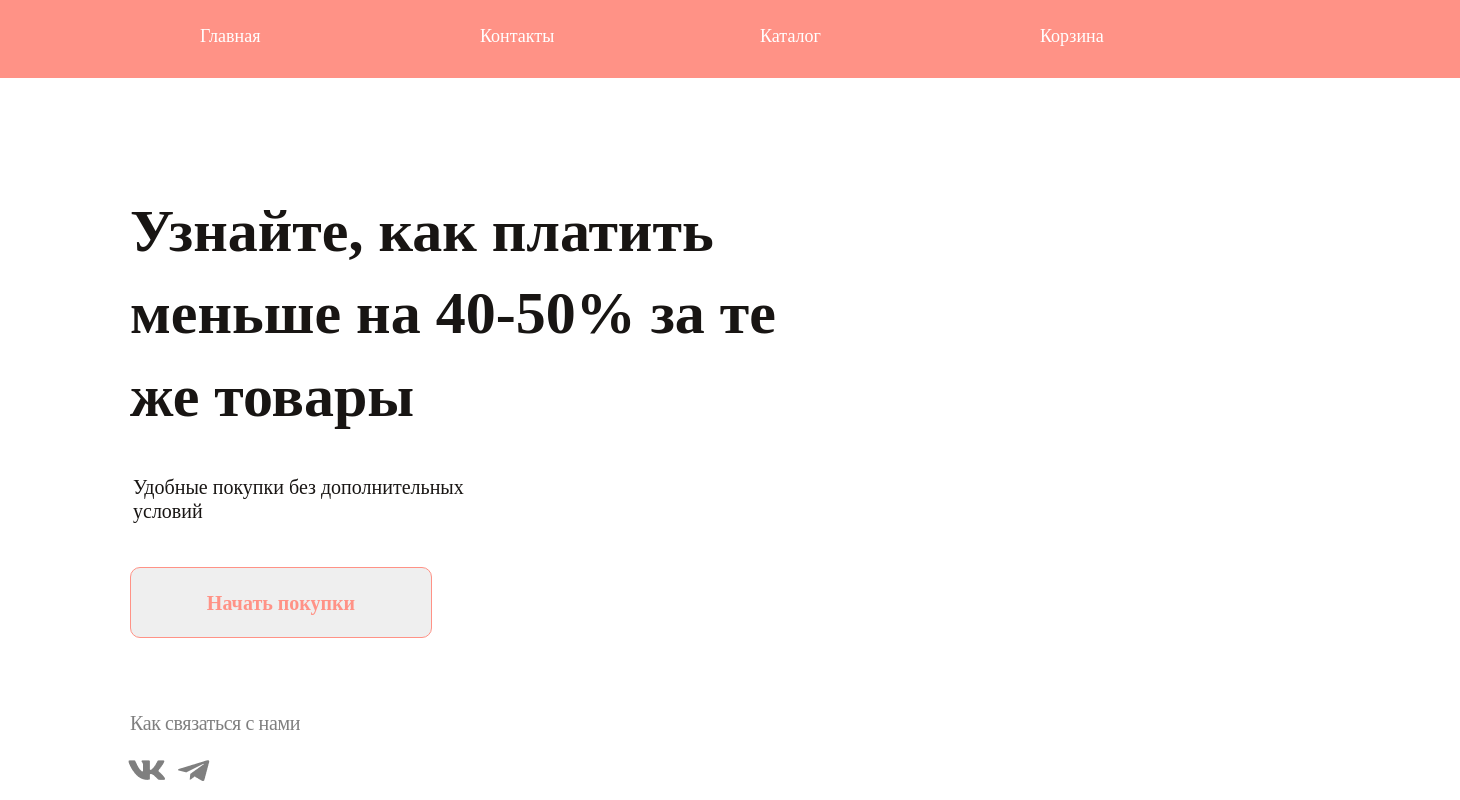
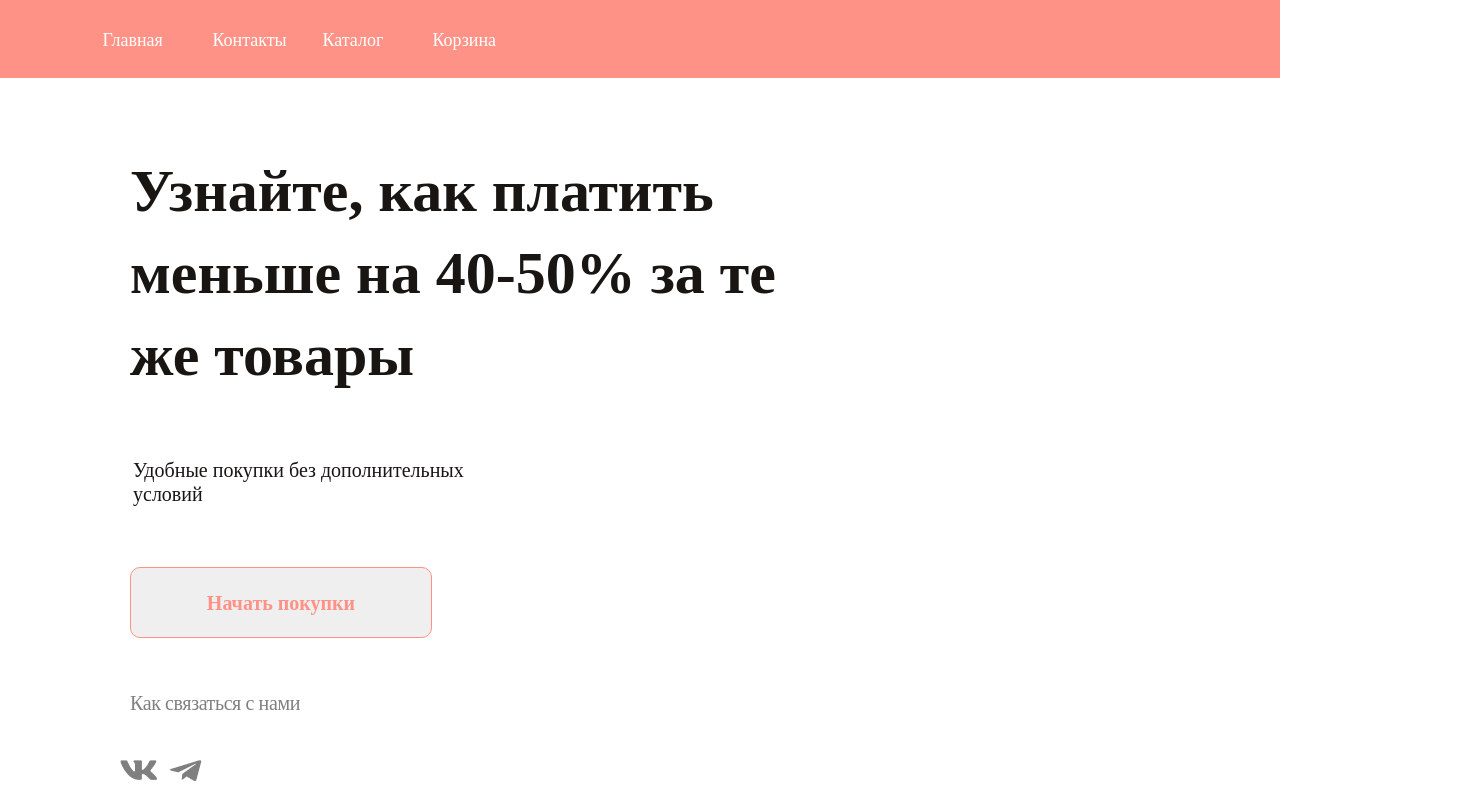
Before and after one commit to IlyaPivnev/shop1, a plain HTML site: page кодинг/index.html in a window 1280 px wide. Shown: the whole page, 1460 px wide, since content can reach past the window. Drawn offline with Linux system fonts and the light colour scheme.

Commit message:
fix: review

```diff
--- a/кодинг/index.html
+++ b/кодинг/index.html
@@ -1,34 +1,40 @@
 <!DOCTYPE html>
 <html lang="en">
-    <head>
-    <link rel="stylesheet" href="style.css">
-    <meta charset="UTF-8">
-    <meta http-equiv="X-UA-Compatible" content="IE=edge">
-    <meta name="viewport" content="width=device-width, initial-scale=1.0">
+
+<head>
+    <link rel="stylesheet" href="style.css" />
+    <meta charset="UTF-8" />
+    <meta http-equiv="X-UA-Compatible" content="IE=edge" />
+    <meta name="viewport" content="width=device-width, initial-scale=1.0" />
     <title>Document</title>
 </head>
+
 <body>
     <header>
-        <div  class="header">
-
         <a href="./index.html">Главная</a>
         <a href="./kontact.html">Контакты</a>
         <a href="./catalog.html">Каталог</a>
         <a href="./basket.html">Корзина</a>
+    </header>
+    <div class="section__info">
+        <h1 class="heading">
+            Узнайте, как платить меньше на 40-50% за те же товары
+        </h1>
+        <h2 class="smoll_heading">Удобные покупки без дополнительных условий</h2>
+        <!-- Если твоя ссылка куда то ведёт то лучше стилизовать саму ссылку без добавления внутрь кнопки-->
+        <a href="./catalog.html">
+            <button class="start_store">Начать покупки</button>
+        </a>
+    </div>
+    <div class="section__contacts">
+        <p class="connection">Как связаться с нами</p>
+        <div>
+            <img class="vk" src="./image/Vector.png" alt="*" />
+            <img class="tg" src="./image/Vector (1).png" alt="*" />
+        </div>
+    </div>
 
-        </div>
-
-        <div>
-            <h1 class="heading">Узнайте, как платить меньше на 40-50%
-                за те же товары</h1>
-                <h2 class="smoll_heading">Удобные покупки
-                    без дополнительных условий</h2>
-                    <a href="./catalog.html"><button class="start_store">Начать покупки</button></a>
-                    <p class="connection">Как связаться с нами</p>
-                    <img class="vk" src="./image/Vector.png" alt="*">
-                    <img class="tg" src="./image/Vector (1).png" alt="*">
-        </div>
-    </header>
     <script src="index.js"></script>
 </body>
+
 </html>
--- a/кодинг/style.css
+++ b/кодинг/style.css
@@ -1,27 +1,35 @@
-html{
+html {
     width: 100%;
     max-width: 100%;
     overflow-x: hidden;
 }
 
-div{
+* {
+    padding: 0;
+    margin: 0;
+}
+
+div {
     display: flex;
 }
 
-a{
-    text-decoration: none;
+header {
+    display: flex;
+    align-items: center;
+    height: 78px;
+    background: #FF9286;
+    justify-content: start;
+    padding: 0px 8%;
+    gap: 30px;
 }
 
-.header{
-    position: absolute;
-width: 1460px;
-height: 78px;
-left: 0px;
-top: 0px;
-background: #FF9286;
+header>a {
+    padding: 0;
+    margin: 0;
 }
 
-a{
+a {
+    text-decoration: none;
     width: 80px;
     height: 21px;
     font-family: 'Montserrat';
@@ -34,13 +42,12 @@ a{
     margin-top: 25px;
 }
 
-.heading{
+.heading {
     position: absolute;
     width: 676px;
     height: 233px;
     left: 130px;
     top: 150px;
-
     font-family: 'Arvo';
     font-style: normal;
     font-weight: 700;
@@ -49,74 +56,65 @@ line-height: 137.2%;
     color: #181513;
 }
 
-.smoll_heading{
+.smoll_heading {
     position: absolute;
     width: 400px;
     height: 59px;
     left: 133px;
     top: 458px;
-
     font-family: 'Montserrat';
     font-style: normal;
     font-weight: 300;
     font-size: 20px;
     line-height: 24px;
-
     color: #181513;
 }
 
-.start_store{
+.start_store {
     position: absolute;
     width: 171px;
     height: 24px;
     left: 195px;
     top: 591px;
-
     font-family: 'Montserrat';
     font-style: normal;
     font-weight: 600;
     font-size: 20px;
     line-height: 24px;
-
     color: #FF9286;
     box-sizing: border-box;
-
     position: absolute;
     width: 302px;
     height: 71px;
     left: 130px;
     top: 567px;
-
     border: 1px solid #FF9286;
     border-radius: 10px;
 }
 
-.connection{
+.connection {
     position: absolute;
     width: 216px;
     height: 24px;
     left: 130px;
     top: 691px;
-
     font-family: 'Montserrat';
     font-style: normal;
     font-weight: 500;
     font-size: 20px;
     line-height: 24px;
     letter-spacing: -0.02em;
-
     color: rgba(0, 0, 0, 0.5);
-
 }
 
-.vk{
-  position:absolute;
+.vk {
+    position: absolute;
     top: 760px;
     padding-left: 120px
 }
 
-.tg{
-    position:absolute;
+.tg {
+    position: absolute;
     top: 760px;
     padding-left: 170px;
 }
```
Lines whose indentation alone changed are shown as unchanged.
